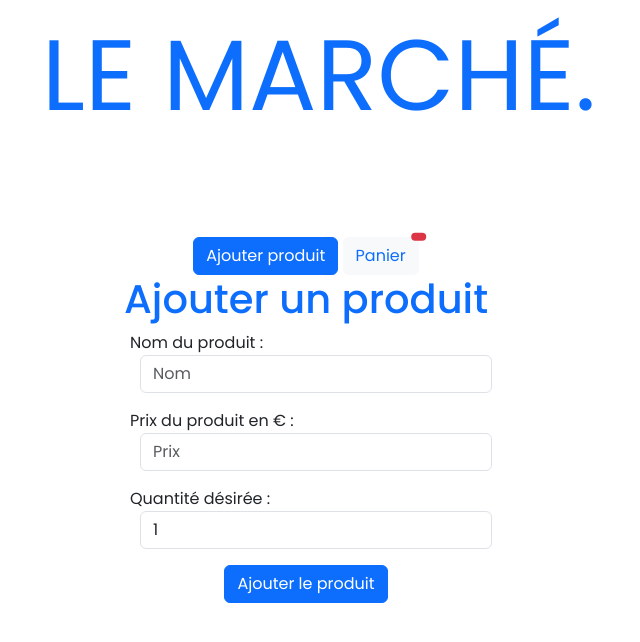
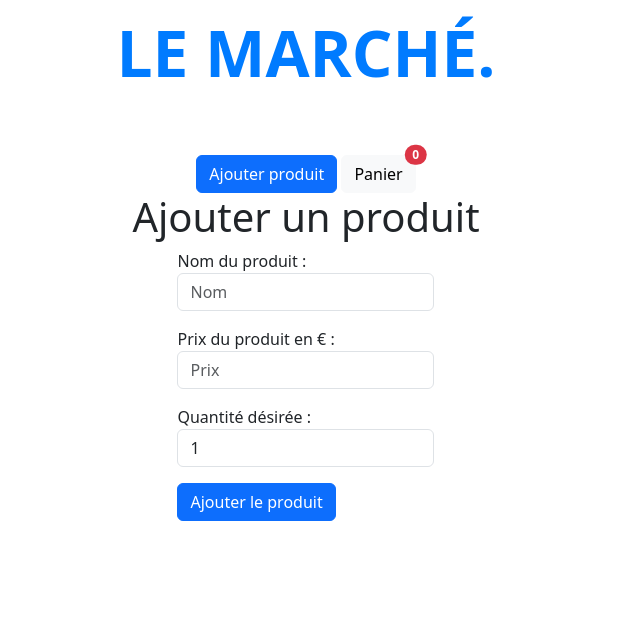
Before and after one commit to slyriyad/appli, a PHP site: page / in a window 1280 px wide. Shown: the top 642 px of the page, without its empty margins (334-974 px from the left). Run offline with PHP 8.4, Linux system fonts and the light colour scheme; data that the repository does not hold is empty.

Commit message:
replace css with  bootstrap only

```diff
--- a/index.php
+++ b/index.php
@@ -8,24 +8,25 @@ session_start();
     <meta charset="UTF-8">
     <meta name="viewport" content="width=device-width, initial-scale=1.0">
     <link href="https://cdn.jsdelivr.net/npm/bootstrap@5.3.2/dist/css/bootstrap.min.css" rel="stylesheet" integrity="sha384-T3c6CoIi6uLrA9TneNEoa7RxnatzjcDSCmG1MXxSR1GAsXEV/Dwwykc2MPK8M2HN" crossorigin="anonymous">
-    <link href="css/styles.css" rel="stylesheet" type="text/css"/>
+    <!-- <link href="css/styles.css" rel="stylesheet" type="text/css"/> -->
     <title>Ajout produit</title>
 </head>
 <body>
-    <div id="wrapper">
-        <header class="indexHeader">
+    <div id="wrapper" class="h-100 d-flex flex-column justify-content-center align-items-center">
+        <header class="display-3" style="color: rgb(0, 123, 255); margin-bottom: 50px; line-height: 105px; font-weight: 600;"">
             LE MARCHÉ.
         </header>
         <main>
+        <div class="h-100 d-flex flex-column justify-content-center align-items-center">
             <div class="button">
                 <button class="btn btn-primary" type="submit">Ajouter produit</button>
-            <a type="button" class="btn btn-light position-relative" href="http://localhost/Riyad_FOUZI/appli/recap.php">
+                <a type="button" class="btn btn-light position-relative" href="recap.php">
                 Panier
                 </a>
                 <span class="position-absolute top-10 start-60 translate-middle badge rounded-pill bg-danger">
                 <?php
+                $totalProduct = 0;
                 if (isset($_SESSION['products'])) {
-                $totalProduct = 0;
                     foreach($_SESSION['products'] as $index => $product) { // Sinon calcul le nombre de produit
                         $totalProduct += $product['qtt'];
                     }}
```
Also changed, not shown: recap.php (+6 -6 lines). Lines whose indentation alone changed are shown as unchanged.
